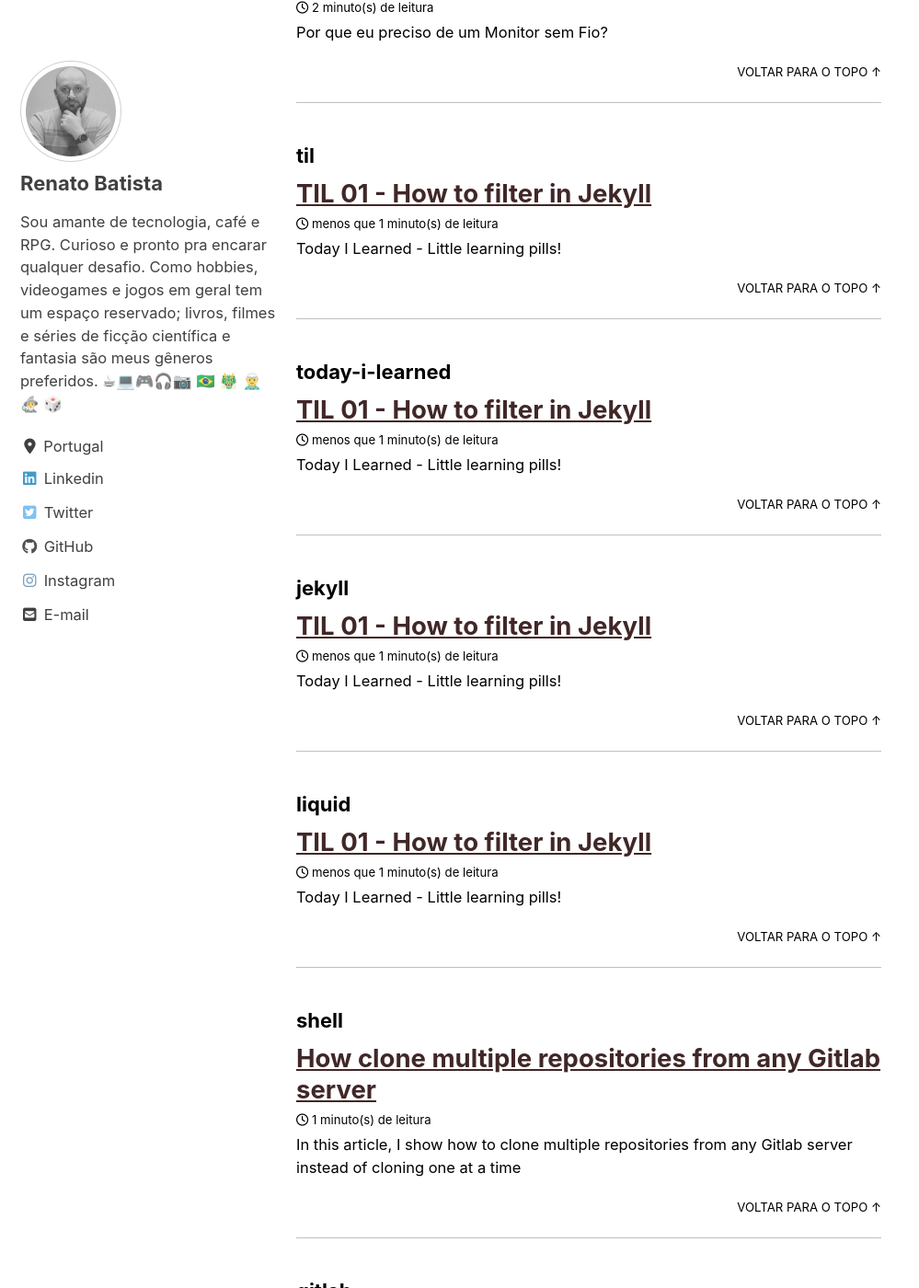
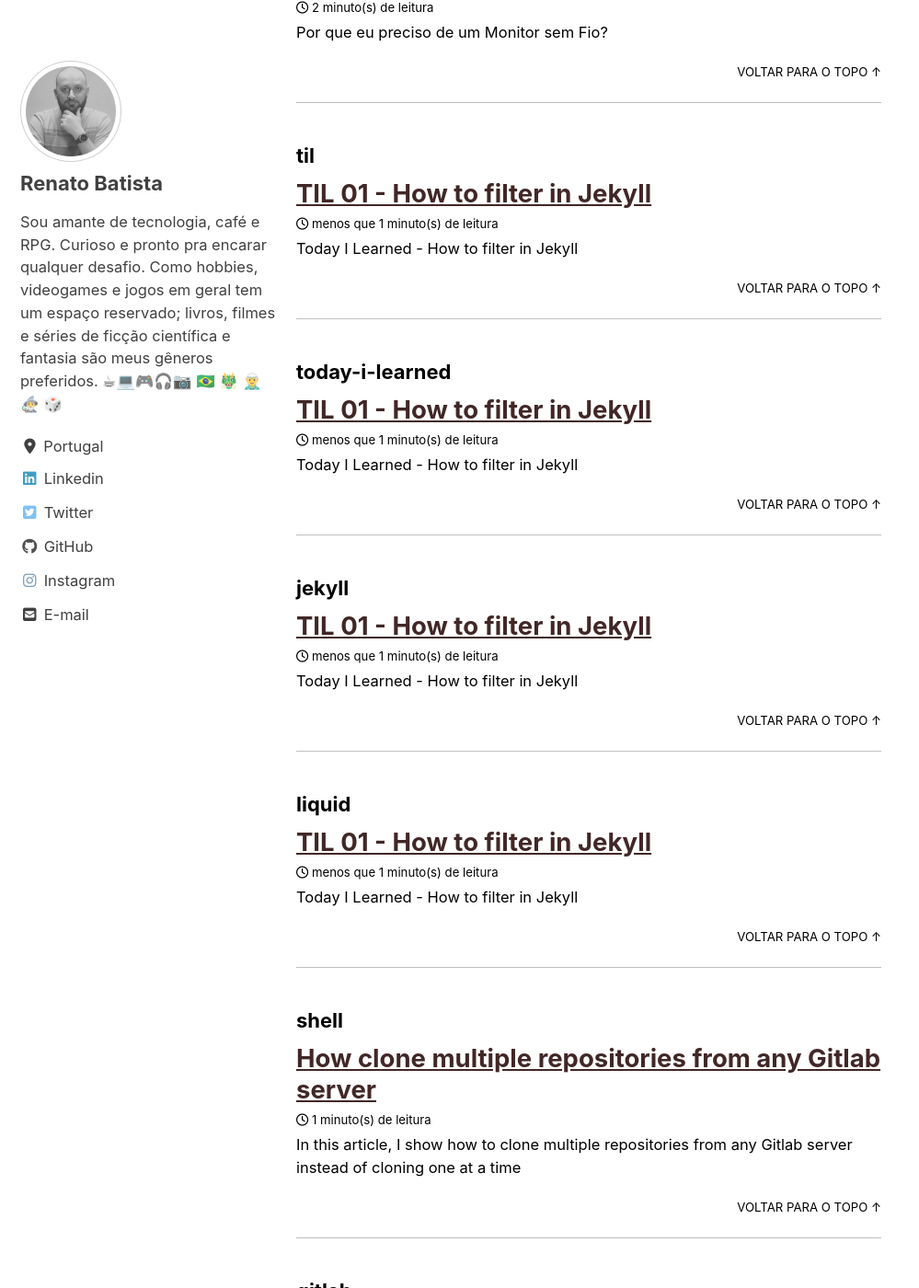
Before and after one commit to zenatuz/site, a Jekyll site: the page built from _pages/tags.md, in a window 1280 px wide and 1400 px high, scrolled down 8135 px. Shown: the whole window at 92% size, without its empty margins (0-999 px from the left). Built offline with Jekyll 4.4.1, drawn with Linux system fonts in a browser that asks for light colours; cached includes are drawn as plain includes; nearby versions of some CDN libraries.

Commit message:
Update metadata and filename

```diff
--- a/_posts/2022-19-19-til-01.md
+++ b/_posts/2022-19-19-til-01-How-to-filer-in-jekyll.md
@@ -11,7 +11,7 @@ tags:
 classes: wide
 author_profile: true
 
-excerpt: "Today I Learned - Little learning pills!"
+excerpt: "Today I Learned - How to filter in Jekyll"
 
 header:
     overlay_image: /assets/images/splash/aaron-burden-6jYoil2GhVk-unsplash.jpg
@@ -20,11 +20,13 @@ header:
     caption: "Photo by Aaron Burden [**Unsplash**](https://unsplash.com/photos/6jYoil2GhVk)"
     image_description: Photo by Aaron Burden on Unsplash
 ---
+
 # Today I Learned #01
 
 Starting this series, I'll share a simple way to filter posts in `Jekyll`, which is the tool that I use to build this site.
 
 ## **Today I learned** - How to filter in Jekyll
+
 Jekyll uses `liquid` as a template language, so we can easily add some logic to our pages. This is an interesting way to share something on a specific subject, like this **Today I Learned** series.
 
 The below example filter post by this tag `today-i-learned` and lists all the posts.
@@ -32,6 +34,7 @@ The below example filter post by this tag `today-i-learned` and lists all the po
 <script src="https://gist.github.com/zenatuz/fe677d010a3973d0103664bcaa0c26e0.js"></script>
 
 ### References
+
 - [https://nobal.in/technology/how-to-filter-post-by-tags-in-jekyll/](https://nobal.in/technology/how-to-filter-post-by-tags-in-jekyll/)
 - [https://jekyllrb.com/docs/plugins/tags/](https://jekyllrb.com/docs/plugins/tags/)
 - [https://shopify.github.io/liquid/](https://shopify.github.io/liquid/)
```
